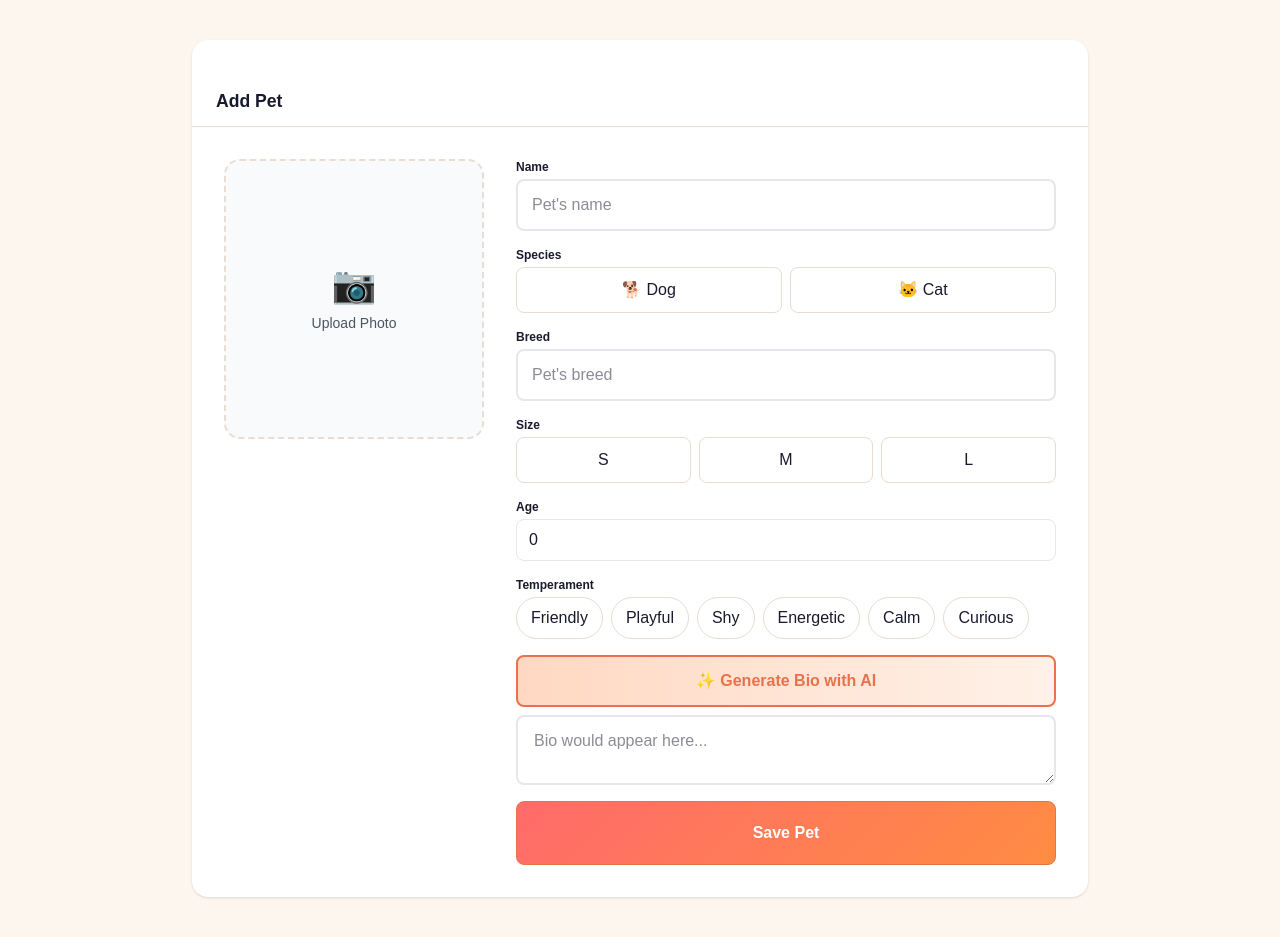
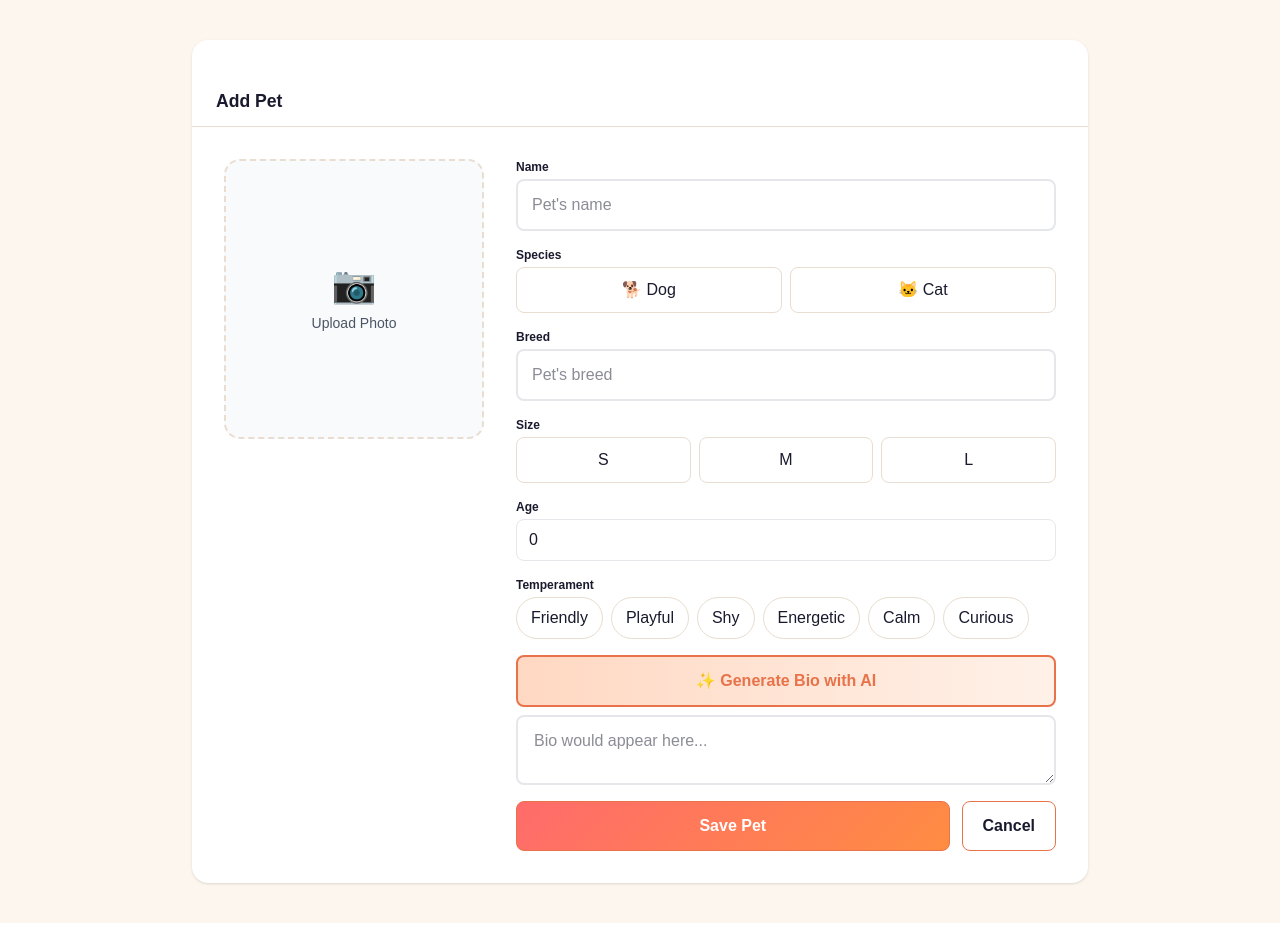
Before and after one commit to StephB-97/PawPals-App, a Next.js app in the folder web/: page /profile/create-pet in a window 1280 px wide. Built offline with nearby package versions, Linux system fonts and the light colour scheme.

Commit message:
Added the cancel button for desktop version

```diff
--- a/web/src/app/profile/create-pet/page.tsx
+++ b/web/src/app/profile/create-pet/page.tsx
@@ -57,7 +57,7 @@ function PetForm(){
                 <div className="mx-auto w-full max-w-md bg-white min-h-screen md:min-h-0 md:max-w-4xl md:rounded-2xl md:shadow-sm">
                     {/* header <- Add pet */}
                     <div className="flex items-center border-b border-[#E8DDD0] gap-[0.9rem] pt-12 px-5 pb-3 md:px-6">
-                        <span className = "text-[1rem] text-[#1A1A2E] cursor-pointer md:hidden">&larr;</span>
+                        <span className = "text-[1rem] text-[#1A1A2E] cursor-pointer lg:hidden">&larr;</span>
                         <span className = "text-[1rem] text-[#1A1A2E] md:text-[1.1rem] font-bold">Add Pet</span>
                     </div>
                     <form  onSubmit = {handleSubmit} className ="p-5 md:p-8">
@@ -252,12 +252,21 @@ function PetForm(){
                                         onChange = {handleChange}
                                     />
                                 </div>
-                                <button
-                                    type ="submit"
-                                    className = "w-full h-16 py-2 px-3.5 border border-[#E8734A] bg-[linear-gradient(135deg,_#FF6B6B,_#FF8C42)] text-[#1A1A2E] rounded-lg cursor-pointer text-[white] font-semibold"
-                                >
-                                    Save Pet
-                                </button>
+                                <div className = "flex gap-3">
+                                    <button
+                                        type ="submit"
+                                        className = "flex-1 py-3 px-4 border border-[#E8734A] bg-[linear-gradient(135deg,_#FF6B6B,_#FF8C42)] text-[#1A1A2E] rounded-lg cursor-pointer text-[white] font-semibold"
+                                    >
+                                        Save Pet
+                                    </button>
+                                    <button
+                                        type ="submit"
+                                        className = " hidden py-3 px-5 border border-[#E8734A] bg-[white] text-[#1A1A2E] rounded-lg cursor-pointer text-[#1A1A2E] font-semibold lg:block"
+                                    >
+                                        Cancel
+                                    </button>
+                                </div>
+
                             </div>
                         </div>
                     </form>
```
